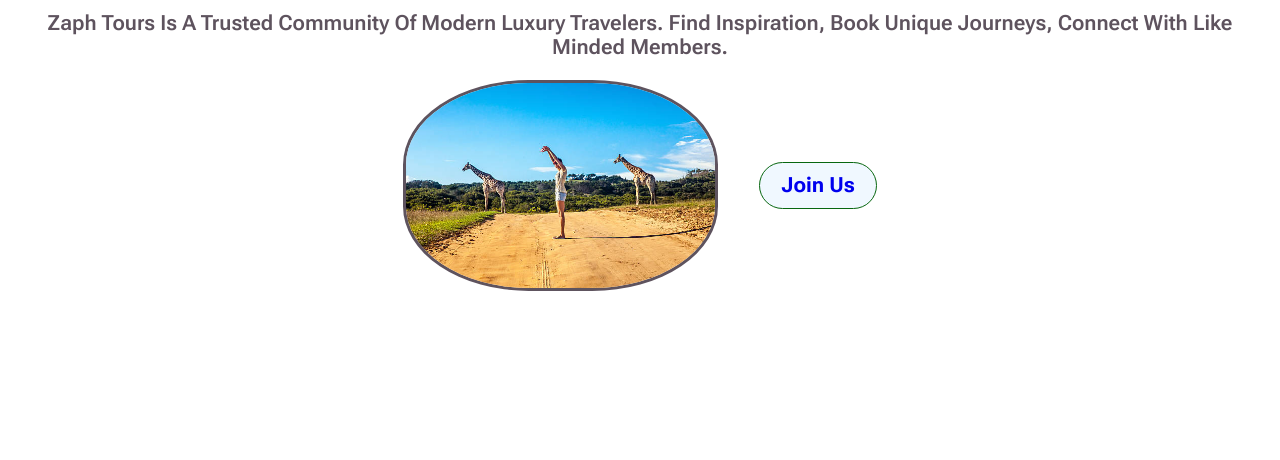
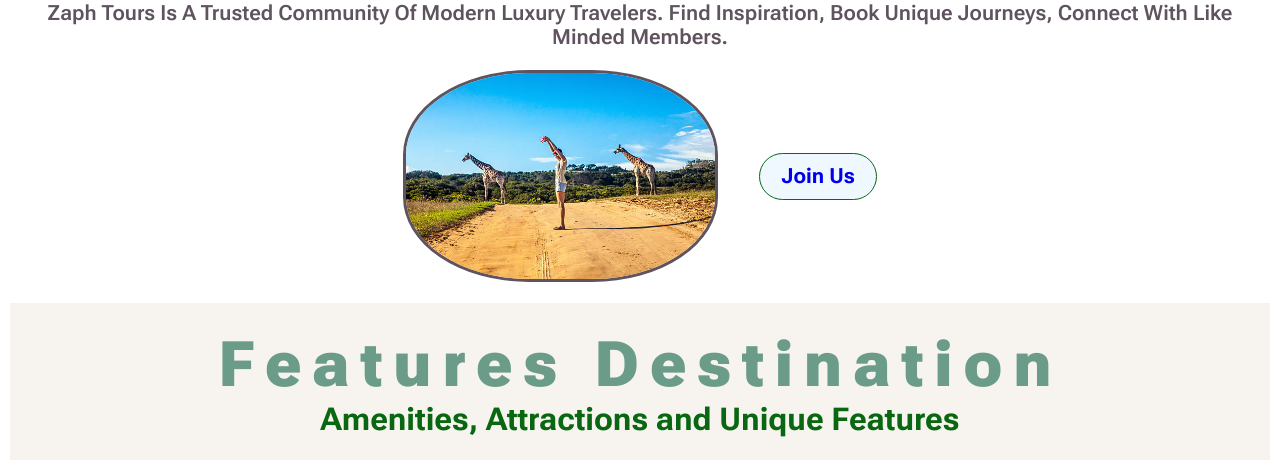
Before and after one commit to FrancisMurayaDev/zaph-tours, a React (Vite) app: page / in a window 1280 px wide. Shown: the part 1166-1626 px from the top of the page. Before the commit the page ends 1466 px from the top, so only its background shows below. Built offline with nearby package versions, Linux system fonts and the light colour scheme.

Commit message:
re-use the section header component to features destination

```diff
--- a/src/Pages/Home/Home.css
+++ b/src/Pages/Home/Home.css
@@ -94,11 +94,13 @@
   align-items: center;
   justify-content: center;
   gap: 4rem;
+  margin-bottom: 2rem;
 }
 
 @media screen and (max-width: 32.38em) {
   .about-us-ctn {
     flex-direction: column;
+
   }
 }
 
--- a/src/Pages/Home/Home.jsx
+++ b/src/Pages/Home/Home.jsx
@@ -9,6 +9,7 @@ function Home() {
       <HeroSection />
       <SectionHeader h2="About Us" text="A Community of Luxury Travelers" />
       <AboutUsDescription />
+      <SectionHeader h2="Features Destination" text="Amenities, Attractions and Unique Features" />
     </Fragment>
   );
 }
--- a/src/index.css
+++ b/src/index.css
@@ -6,7 +6,7 @@
   --color-black-dark: #000000;
   --color-black-light: #434345;
   --color-black-lighter: #5e535e;
-  --color-white-light: rgb(241, 231, 231);
+  --color-white-light: rgb(248, 246, 246);
 }
 
 * {
```
Also changed, not shown: src/Components/FeaturedDestinationCard/FeaturedDestinationCard.css (added), src/Components/FeaturedDestinationCard/FeaturedDestinationCard.jsx (added).
